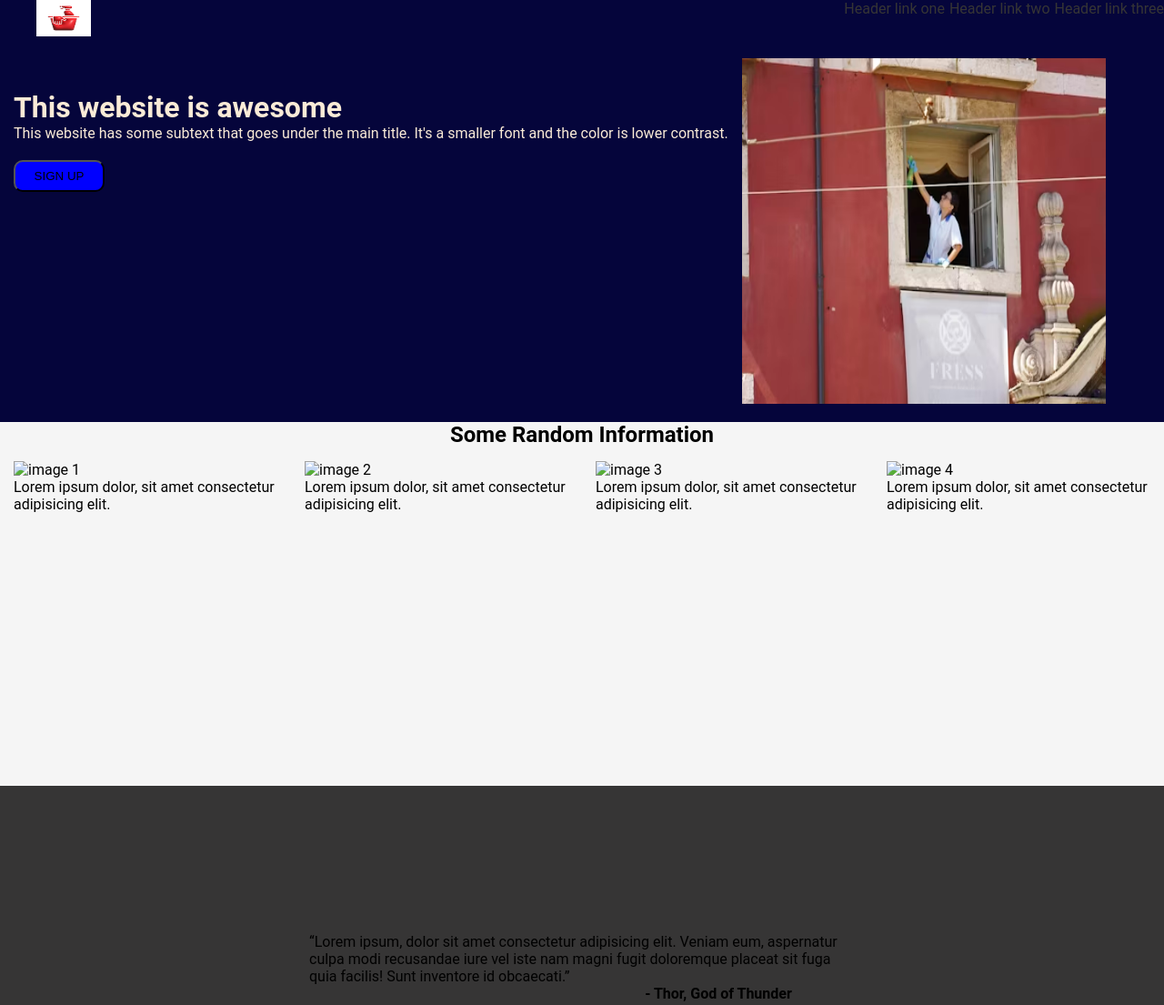
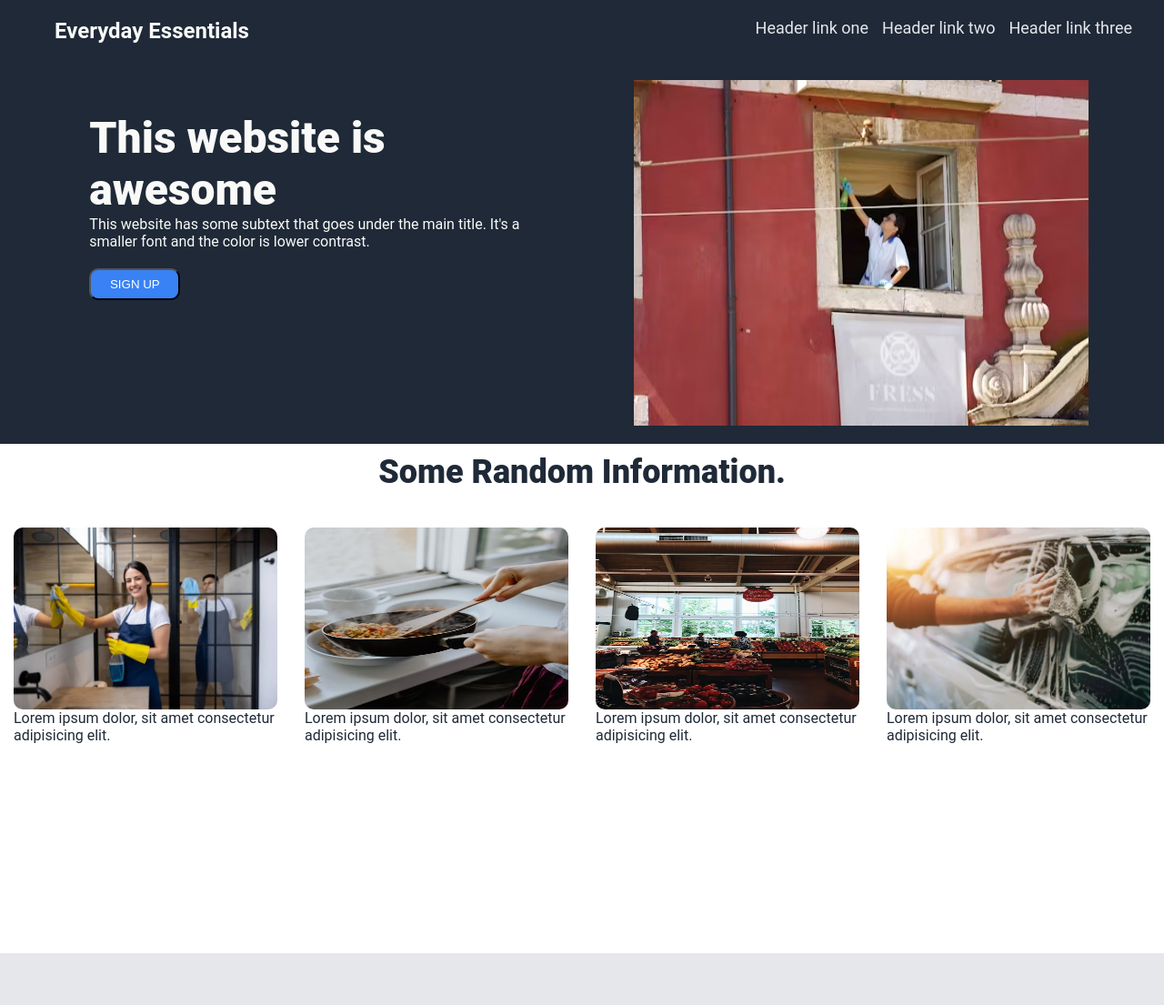
Before and after one commit to e00-x/Odin-Landing-Page, a plain HTML site: page index.html in a window 1280 px wide. Shown: the top 1105 px of the page at 91% size. Drawn offline with Linux system fonts and the light colour scheme.

Commit message:
added and styled content in other sections of the webpage

```diff
--- a/index.html
+++ b/index.html
@@ -4,7 +4,7 @@
     <meta charset="UTF-8">
     <meta name="viewport" content="width=device-width, initial-scale=1.0">
     <link rel="stylesheet" href="styles.css">
-    <title>Home Enhancers</title>
+    <title>Everyday Essentials</title>
 </head>
 <body class="content">
     <!--
@@ -20,8 +20,9 @@
 
     <header>
         <ul class="left-links">
-            <li><img src="images/logo.webp" alt="Header Logo" height="40px" width="60px"></li>
-            <!-- Home Enhancers -->
+            <li>
+                <!-- <img src="images/logo.webp" alt="Header Logo" height="40px" width="60px"> -->
+                <strong>Everyday Essentials</strong></li>
         </ul>
         <ul class="right-links">
             <li><a href="#">Header link one</a></li>
@@ -35,37 +36,35 @@
             <p>
                 <h1>This website is awesome</h1>
                 This website has some subtext that goes under the main title. It's a smaller font and the color is lower contrast.
+                <!-- style="color: #E5E7EB; font-size: 18px;"> -->
             </p>
-            <button style="background-color: blue; height: 35px; width: 100px;">SIGN UP</button>
+            <button>SIGN UP</button>
         </div>
-        <img src="images/cleaing.avif" alt="cleaning image" height="auto" width="400px"; style=padding-bottom:20px;>
+        <img src="images/cleaning.avif" alt="cleaning image" height="auto" width="500px"; style=padding-bottom:20px;>
     </div>
 
 
     <div id="div2">
-        <h2>Some Random Information</h2>
-
-                <!-- TEXT CLASS NOT CREATED YET
-                 text.len == img.Len  -->
+        <h2>Some Random Information.</h2>
 
         <div class="divtwo">
             <div class="tmp">
-                <img src="images/" alt="image 1">
+                <img src="images/image1.webp" alt="image 1">
                 <div class="text">Lorem ipsum dolor, sit amet consectetur adipisicing elit.</div>
             </div>
 
             <div class="tmp">
-                <img src="images/" alt="image 2">
+                <img src="images/image2.avif" alt="image 2">
                 <div class="text">Lorem ipsum dolor, sit amet consectetur adipisicing elit.</div>
             </div>
 
             <div class="tmp">
-                <img src="images/" alt="image 3">
+                <img src="images/image3.avif" alt="image 3">
                 <div class="text">Lorem ipsum dolor, sit amet consectetur adipisicing elit.</div>
             </div>
 
             <div class="tmp">
-                <img src="images/" alt="image 4">
+                <img src="images/image4.webp" alt="image 4">
                 <div class="text">Lorem ipsum dolor, sit amet consectetur adipisicing elit.</div>
             </div>
         </div>
@@ -73,20 +72,21 @@
 
     <div id="div3">
         <p class="divthree">
-            <q>Lorem ipsum, dolor sit amet consectetur adipisicing elit. Veniam eum, aspernatur culpa modi recusandae iure vel iste nam magni fugit doloremque placeat sit fuga quia facilis! Sunt inventore id obcaecati.</q>
+            <q><em>Lorem ipsum, dolor sit amet consectetur adipisicing elit. Veniam eum, aspernatur culpa modi recusandae iure vel iste nam magni fugit doloremque placeat sit fuga quia facilis! Sunt inventore id obcaecati.</em></q>
         </p>
         <p class="author"><strong>- Thor, God of Thunder </strong></p>
     </div>
     <div id="div4">
         <div class="divfour">
             <div class="divfour text">
-                <h2>Call to  action! It's time</h2>
+                <h2>Call to  action! It's time!</h2>
                 <p> Sign up today by clicking the button right over there!</p>
             </div>
-            <button style="background-color: blue; height: 35px; width: 100px;">SIGN UP</button>
+            <button>SIGN UP</button>
         </div>
     </div>
 
+    <footer>Copyright &#169 The Odin Project 2021</footer>
 
 </body>
 </html>
--- a/styles.css
+++ b/styles.css
@@ -4,16 +4,10 @@
     overflow-y: auto;
 }
 
-/* .content{
-    max-width: 960px;
-    /* display: flex; */
-    /* justify-content: center; */
-    /* align-content: center;
-} */
-
 /* WHY DO BOTH LI AND UL NEED THIS RULE FROM THE LIST
 DECORATION TO DISAPPEAR? THIS WAS PREVIOUSLY WORKING
 WITH JUST LI */
+
 li{
     list-style-type: none;
 }
@@ -24,96 +18,103 @@ ul{
 
 a{
     text-decoration: none;
-    color: #363535;
+    color: #E5E7EB;
+    font-size: 18px;
 }
 
 button{
     border-radius: 10px;
+    background-color: #3882F6;
+    color: white;
+    height: 35px;
+    width: 100px;
+}
+
+button:hover{
+    cursor:pointer;
 }
 
 header{
-    background-color: rgb(5, 5, 59);
-    color: #615959;
+    background-color: #1F2937;
     display: flex;
-    /* margin-right: 15px;
-    margin-left: 15px; */
     justify-content: space-between;
     flex-direction: row;
+    padding: 20px;
 }
 
 .left-links{
     display: flex;
     justify-content: flex-start;
-    color: antiquewhite;
-    /* align-items: flex-start; */
+    color: #F9FAF8;
+    font-size: 24px;
 }
 
 .right-links{
-    /* justify-content: space-between; */
-    /* flex-direction: column;  */
     display: flex;
     justify-content: flex-end;
-    /* align-items:; */
-    gap: 5px;
+    gap: 15px;
+    padding-right: 15px;
+    color: #E5E7EB;
+    font-size: 18px;
 }
 
 body{
-    /* height: 100%; */
     margin: 0;
     overflow: hidden;
     font-family: Roboto, sans-serif;
-    /* border-color: red; */
-    /* border: 5px; */
     display: flex;
     flex-direction: column;
 }
-
-/* div{
-    /* DOES NOT SEEM TO AFFECT ANYTHING
-    width: 100%;
-    height: 50vh;
-} */
 
 /* div 1 css */
 
 #div1{
     padding-top: 20px;
-    background-color: rgb(5, 5, 59);
+    background-color: #1F2937;;
     display: flex;
     height: 50vh;
-    color: antiquewhite;
-    /* justify-content: center; */
+    color: #F9FAF8;
+    justify-content: space-evenly;
 }
 
 .divone{
     display: flex;
     flex-direction: column;
     padding: 15px;
-
+    width: 500px;
 }
 
-.divone p {
+.divone p{
     padding: 10px;
 }
 
-/* div1.img{
-    HOW DO YOU CHAIN AN ID AND A SELECTOR
-    padding-bottom: 20px;
-} */
+.divone h1{
+    font-weight: 900;
+    font-size: 48px;
+}
 
 /* div 2 css */
 
 #div2{
-    background-color: whitesmoke;
-    height: 50vh;
+    background-color: white;
+    color: #1F2937;
+    height: 70vh;
     display: flex;
     flex-direction: column;
     align-items: center;
 }
 
+#div2 h2{
+    padding-top: 10px;
+    font-size: 36px;
+    font-weight: 900;
+}
+
 .divtwo{
     display: flex;
     justify-content: space-evenly;
+    align-items: center;
+    padding-top: 25px;
 }
 
 .tmp{
@@ -122,10 +123,16 @@ body{
     padding: 15px;
 }
 
+.tmp img{
+    height: 200px;
+    width: auto;
+    border-radius: 10px;
+}
+
 /* div 3 css */
 
 #div3 {
-    background-color: #363535;
+    background-color: #E5E7EB;
     height: 50vh;
     display: flex;
     flex-direction: column;
@@ -133,21 +140,24 @@ body{
     align-items: center;
 }
 
+#div3 q{
+    font-size: 36px;
+    font-weight: light;
+    color: #1F2937;
+}
+
 .divthree{
     max-width: 600px;
 }
 
 .author{
-    /* display: flex;
-    justify-content: flex-end; */
-    /* align-items: flex-end; */
     padding-left: 300px;
 }
 
 /* div 4 css */
 
 #div4 {
-    background-color: #615959;
+    background-color: white;
     height: 50vh;
     display: flex;
     justify-content: center;
@@ -155,7 +165,7 @@ body{
 }
 
 .divfour{
-    background-color: rgb(5, 5, 59);
+    background-color: #3882F6;
     border-radius: 10px;
     color: aliceblue;
     width: 800px;
@@ -172,3 +182,12 @@ body{
 .divfour button{
     align-self: center;
 }
+
+footer{
+    display: flex;
+    justify-content: center;
+    align-items: center;
+    background-color: #1F2937;
+    color: #F9FAF8;
+    height: 15vh;
+}
```
Also changed, not shown: images/cleaning.avif (renamed from images/cleaing.avif), images/image1.webp (added), images/image2.avif (added), images/image3.avif (added), images/image4.webp (added).
